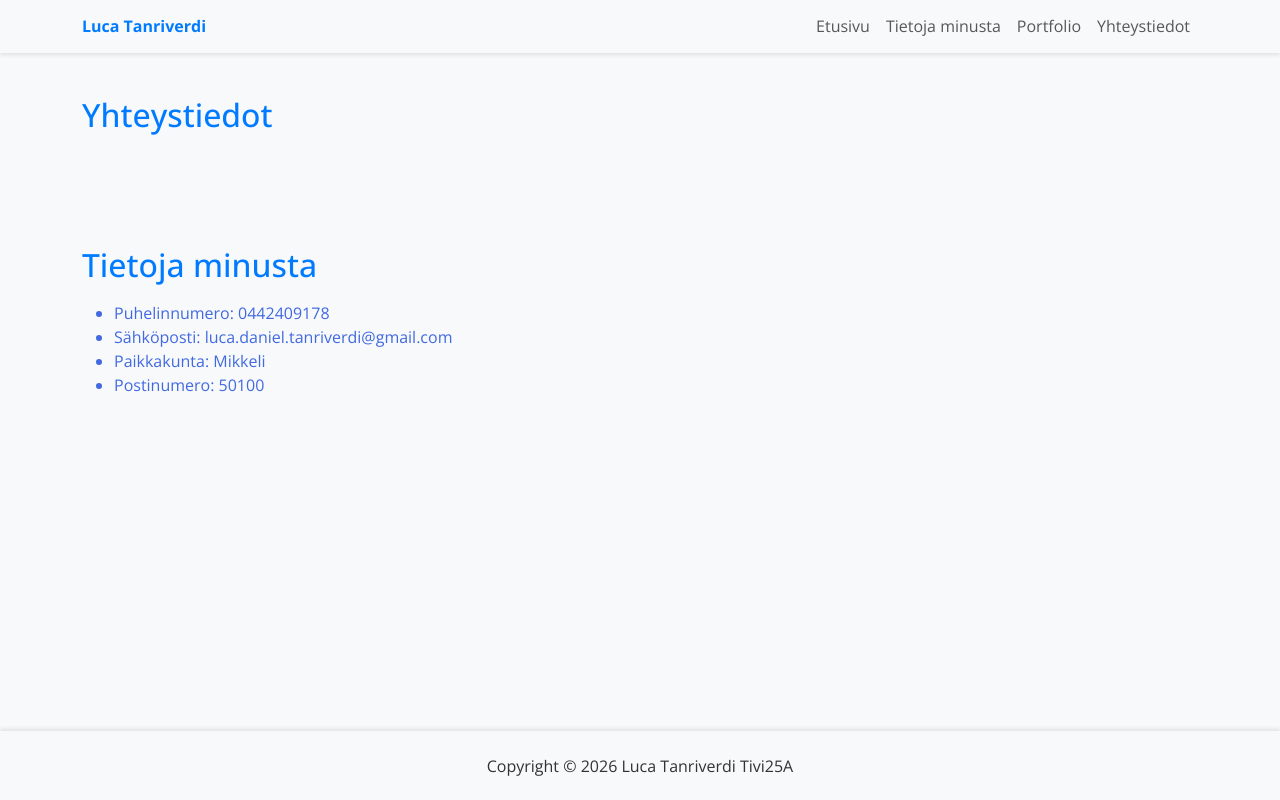
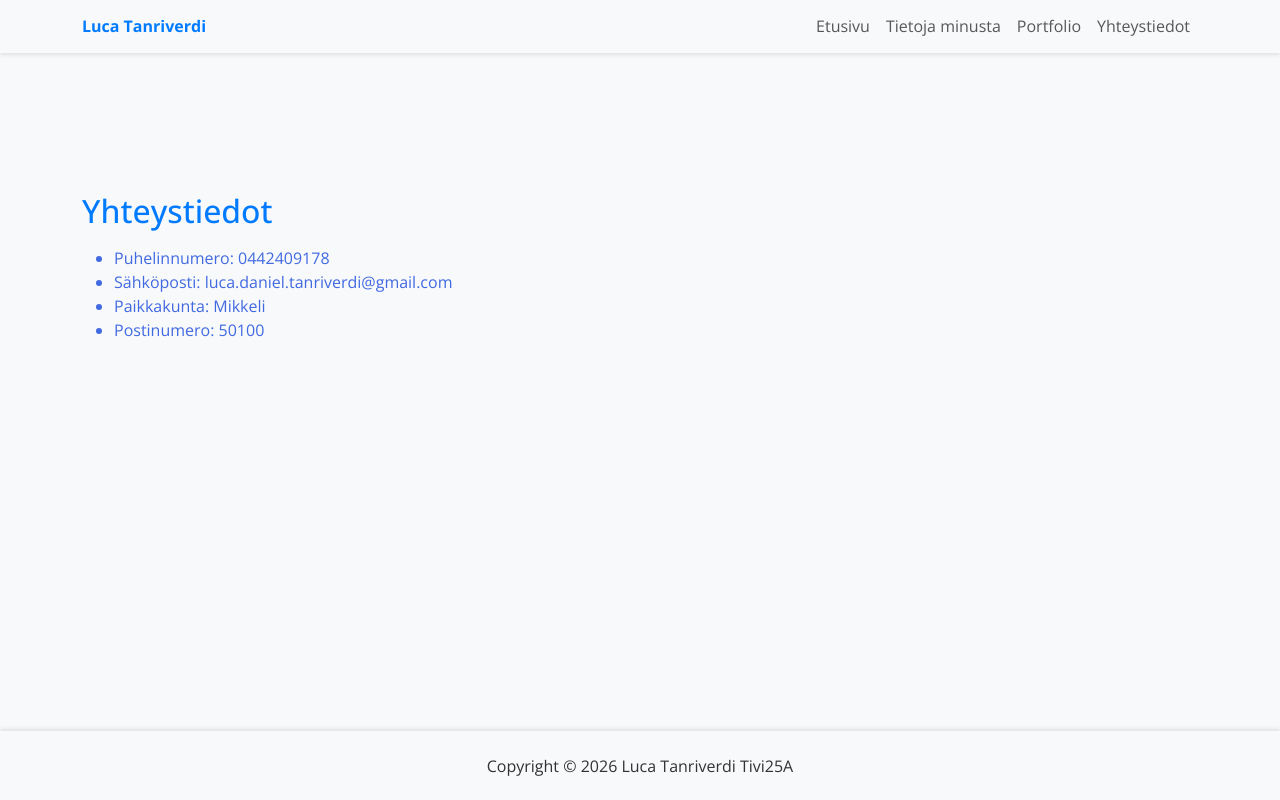
Before and after one commit to luca-tanriverdi/omat-responsiiviset-sivut, a plain HTML site: page yhteystiedot.html in a window 1280 px wide. Drawn offline with nearby package versions, Linux system fonts and the light colour scheme.

Commit message:
Muokattu päivitetty yhteystiedot.

```diff
--- a/yhteystiedot.html
+++ b/yhteystiedot.html
@@ -36,13 +36,12 @@
     </nav>
     <section id="yhteystiedot" class="py-5">
         <div class="container mt-4 pt-4">
-            <h1 class="text-left">Yhteystiedot</h1>
         </div>
     </section>
 
      <section id="about">
         <div class="container mt-4 pt-4">
-            <h1 class="text-left">Tietoja minusta</h1>
+            <h1 class="text-left">Yhteystiedot</h1>
                 <ul>
                     <li>Puhelinnumero: 0442409178</li>
                     <li>Sähköposti: luca.daniel.tanriverdi@gmail.com</li>
```
